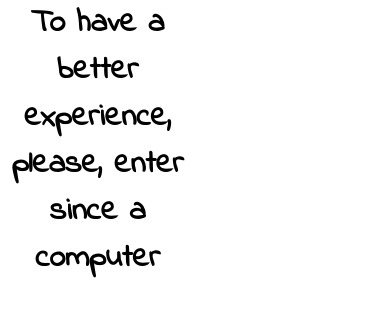
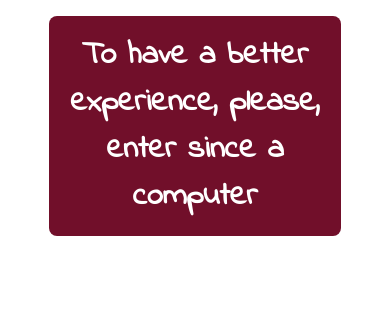
Before and after one commit to AlexMA2/Portfolio, an Angular app: page / in a window 390 px wide. Shown: the top 316 px of the page. Built offline with nearby package versions, Linux system fonts and the light colour scheme.

Commit message:
styles: Se centro los estilos de la advertencia

```diff
--- a/src/app/app.component.css
+++ b/src/app/app.component.css
@@ -121,5 +121,17 @@ i {
   #mobilephone {
     display: block;
     visibility: visible;
+    width: 75%;
+    padding: 1rem 0;
+    margin: 0 auto;
+    text-align: center;
+    margin-top: 1rem;
+    background-color: #710F2A;
+    color: #fff;
+    border-radius: 0.5rem;
+  }
+
+  #mobilephone p {
+    font-size: 1.5rem;
   }
 }
```
